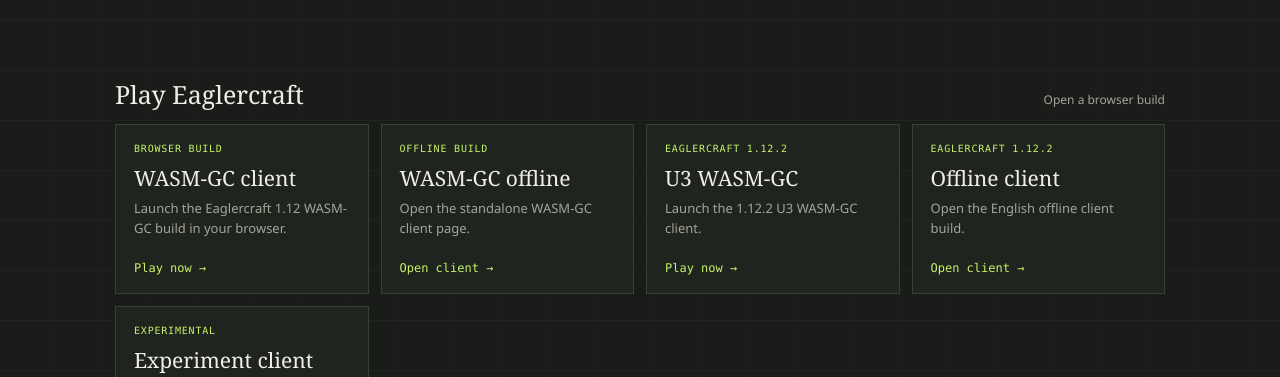
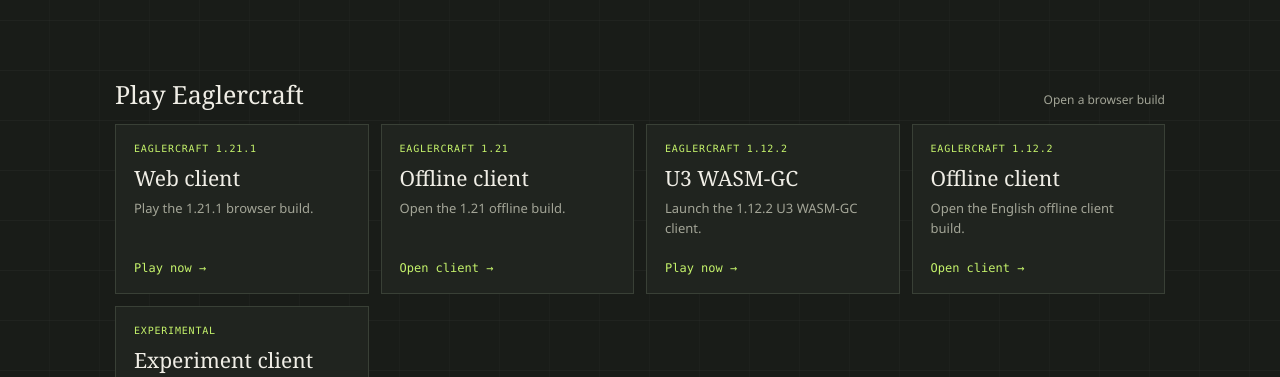
Before and after one commit to 1500214-cloud/eager-craft-world-file-orveoer, a plain HTML site: page index.html in a window 1280 px wide. Shown: the part 380-757 px from the top of the page. Drawn offline with Linux system fonts and the light colour scheme.

```diff
--- a/index.html
+++ b/index.html
@@ -135,15 +135,15 @@
       </div>
       <div class="cards">
         <a class="card" href="./1.21.1web.html">
-          <span class="card-type">Browser build</span>
-          <h3>WASM-GC client</h3>
-          <p>Launch the Eaglercraft 1.12 WASM-GC build in your browser.</p>
+          <span class="card-type">Eaglercraft 1.21.1</span>
+          <h3>Web client</h3>
+          <p>Play the 1.21.1 browser build.</p>
           <span class="arrow">Play now &rarr;</span>
         </a>
         <a class="card" href="./Eaglercraft_1.21.11_WASM_Offline_Download.html">
-          <span class="card-type">Offline build</span>
-          <h3>WASM-GC offline</h3>
-          <p>Open the standalone WASM-GC client page.</p>
+          <span class="card-type">Eaglercraft 1.21</span>
+          <h3>Offline client</h3>
+          <p>Open the 1.21 offline build.</p>
           <span class="arrow">Open client &rarr;</span>
         </a>
         <a class="card" href="./Eaglercraft%201.12.2%20u3%20WASM-GC.html">
```
